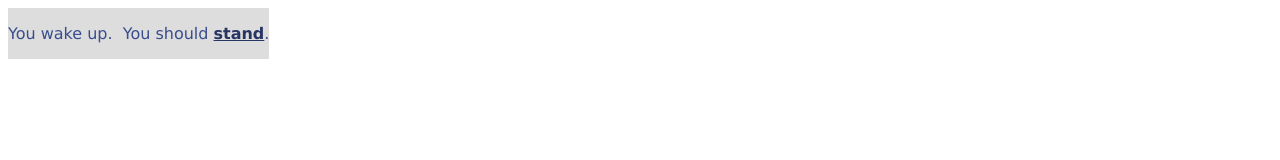
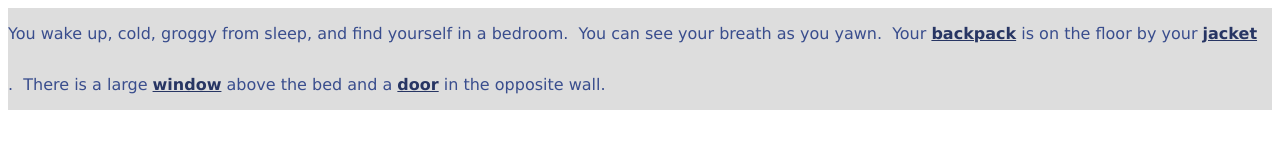
Before and after one commit to NonaPeach/zombie-rpg, a plain HTML site: page index.html in a window 1280 px wide. Drawn offline with Linux system fonts and the light colour scheme.

Commit message:
First success at moving between rooms

```diff
--- a/index.html
+++ b/index.html
@@ -12,16 +12,19 @@
         <script src="modules/badge.js"></script>
         <script src="modules/character.js"></script>
         <script>
-            $(init);
-            function init () {
+            $(document).ready(function () {
+                // init modules
                 Game.init();
+                Player.init();
                 Item.init();
-                Location.init();
                 Zombie.init();
                 Character.init();
+                Location.init();
                 Badge.init();
-                Player.init();
-            };
+
+                // Start the game
+                Player.wakeUp();
+            });
         </script>
     </head>
     <body></body>
--- a/modules/game.js
+++ b/modules/game.js
@@ -4,12 +4,10 @@ var Game = {
     init: function () {
         console.log('Game init');
 
-        // Create game div
-        var game = $('<div />', { id: 'game' });
+        // Create game and history divs
+        var game = $('<div />', { id: 'game' }),
+            history = $('<div />', { id: 'history' });
         $('body').append(game);
-
-        // Create history div
-        var history = $('<div />', { id: 'history' });
         game.prepend(history);
     },
 
@@ -27,38 +25,111 @@ var Game = {
 
     createCurrentText: function (text) {
         var newDiv = $('<div />', { id: 'current' }),
-            newText = this.createTextEl(text);
+            newText = this.createText(text);
 
         newDiv.append(newText);
         return newDiv;
     },
 
-    createTextEl: function (text) {
+    createText: function (text) {
         return $('<p />', { class: 'text', text: text });
     },
 
-    // Takes a jQuery element and the word to make into a link.
-    // Removes the original text from the element and replaces
-    // it with new p elements containing the text and keyword.
-    makeKeyword: function (el, keyword) {
+    // Takes a jQuery element and the current location. Removes the original
+    // text from the element and replaces it with new p elements for each
+    // keyword and each text segment between keywords.
+    makeKeywords: function (el, loc) {
+        var keys = loc.items.concat(loc.movement);
+        console.log(keys);
+        if (!keys) {
+            alert(`There are no keys for ${loc.name}`);
+        } else {
             var self = this,
+                keywords = [],
                 textEl = el.find('p:first'),
-            textFragments = textEl.text().split(keyword);
+                text = textEl.text(),
+                words = text.split(/[\s,.]+/),
+                word,
+                keywordEl,
+                textFragments = [];
+
+            for (i = 0; i < keys.length; i++) {
+                keywords.push(keys[i].keyword);
+            }
+
+            // Get the text fragments between keywords
+            for (i = 0; i < words.length; i++) {
+                if (keywords.includes(words[i])) {
+                    var splitText = text.split(words[i]);
+                    textFragments.push(splitText[0]);
+                    text = splitText[1];
+
+                    // If that's the last keyword, exit loop
+                    if (textFragments.length === keywords.length) {
+                        textFragments.push(text);
+                        break;
+                    }
+                }
+            }
+
+            // Remove the single string of text prior to replacing it
+            textEl.remove();
+
+            for (i = 0; i < textFragments.length; i++) {
+                var kw = keywords[i];
+                el.append(this.createText(textFragments[i]));
+
+                if (kw) {
                     keywordEl = $('<p />', {
                         class: 'text keyword',
-                text: keyword
+                        text: kw
                     });
 
+                    // Find the location keyword that corresponds to what was clicked
+                    var clickedLocation = loc.movement.filter(key => {
+                            return key.keyword === kw;
+                        });
+
+                    // Confirm no more than one keyword was found
+                    if (clickedLocation.length > 1) {
+                        alert('Something went wrong.  There are too many locations for the keyword ${kw}.');
+                    } else if (clickedLocation.length === 1) {
+                        clickedLocation = clickedLocation[0];
+                    } else {
+                        clickedLocation = null;
+                    }
+
+                    // Find the item keyword that corresponds to what was clicked
+                    var clickedItem = loc.items.filter(key => {
+                        return key.keyword === kw;
+                    });
+
+                    // Confirm no more than one keyword was found
+                    if (clickedItem.length > 1) {
+                        alert('Something went wrong.  There are too many items for the keyword ${kw}.');
+                    } else if (clickedItem.length === 1) {
+                        clickedItem = clickedItem[0];
+                    } else {
+                        clickedItem = null;
+                    }
+
+                    if (clickedLocation){
                         keywordEl.click(function () {
                             self.moveCurrentToHistory();
-            self.newCurrent();
+                            clickedLocation.location.enter();
                         });
+                    // } else if (clickedItem){
+                    //     keywordEl.click(function () {
+                    //         self.moveCurrentToHistory();
+                    //         clickedLocation.enter();
+                    //     });
+                    }
 
-        textEl.remove();
-        el.append(this.createTextEl(textFragments[0]));
                     el.append(keywordEl);
-        el.append(this.createTextEl(textFragments[1]));
-        return el
+                }
+            }
+        }
+        return el;
     },
 
     moveCurrentToHistory: function () {
@@ -72,12 +143,20 @@ var Game = {
         history.append(current);
     },
 
-    newCurrent: function () {
+    newCurrent: function (location) {
         var game = this.getGame(),
-            newThing = this.createCurrentText('You are standing in a bedroom.');
+            current = this.createCurrentText(location.getText()),
+            keywords = [];
+        current = this.makeKeywords(current, location);
+        current.attr('id', 'current');
+        game.append(current);
+    },
 
-        newThing = this.makeKeyword(newThing, 'bedroom');
-        newThing.attr('id', 'current');
-        game.append(newThing);
+    newItemKeyword: function (keyword, item) {
+        return  { keyword, item };
+    },
+
+    newMovementKeyword: function (keyword, location) {
+        return { keyword, location };
     }
 };
--- a/modules/location.js
+++ b/modules/location.js
@@ -1,8 +1,51 @@
 var Location = {
     // Settings
+    items: [],
+    // keywords: [],
+    movement: [],
+    name: null,
+    npc: null,
     visited: false,
+    visit1: null,
+    visitN: null,
+    z: {
+        alive: null,
+        dead: null
+    },
 
     init: function () {
         console.log('Location init');
+    },
+
+    getText: function () {
+        return this.visited ? this.visitN : this.visit1
+    },
+
+    enter: function () {
+        console.log(`Entering ${this.name}`);
+        Game.moveCurrentToHistory();
+        Game.newCurrent(this);
+        Player.setLocation(this);
+        this.visited = true;
     }
 };
+
+var FarmBedroom = Object.create(Location);
+var FarmHall = Object.create(Location);
+
+// Farmhouse bedroom - starting location
+FarmBedroom.name = 'Farm Bedroom';
+FarmBedroom.items = [
+    Game.newItemKeyword('backpack', 'backpack'),
+    Game.newItemKeyword('jacket', 'jacket'),
+    Game.newItemKeyword('window', 'window')
+];
+FarmBedroom.movement = [Game.newMovementKeyword('door', FarmHall)];
+FarmBedroom.visit1 = 'You wake up, cold, groggy from sleep, and find yourself in a bedroom.  You can see your breath as you yawn.  Your jacket is on the floor by your backpack.  There is a large window above the bed and a door in the opposite wall.';
+FarmBedroom.visitN = 'You are back in the bedroom where you woke up this morning.  The window is letting in a bright, white light.  There is a door.';
+
+// Farmhouse upstairs hallway
+FarmHall.name = 'Farm Hall';
+FarmHall.movement = [Game.newMovementKeyword('bedroom', FarmBedroom)];
+FarmHall.visit1 = 'You leave the bedroom and find yourself in a hallway at the top of a set of stairs.  There are two other doors.'
+FarmHall.visitN = 'You are outside the bedroom where you woke up this morning.  There are two other doors.'
--- a/modules/player.js
+++ b/modules/player.js
@@ -13,11 +13,11 @@ var Player = {
     },
     difficulty: null,
     grabbed: false,
-    hp: 10,
+    hp: 0,
     inv: [],
     kills: 0,
     location: null,
-    warmth: 3,
+    warmth: 0,
 
     // Event tracking
     drankBeer: false,
@@ -27,15 +27,22 @@ var Player = {
 
     init: function () {
         console.log('Player init');
-        this.wakeUp();
+        this.hp = 10;
+        this.warmth = 3;
+        this.setLocation(FarmBedroom);
     },
 
     wakeUp: function () {
         console.log('Waking up');
-        var game = Game.getGame(),
-            start = Game.createCurrentText('You wake up.  You should stand.');
+        // var game = Game.getGame(),
+        //     start = Game.createCurrentText('You wake up.  You should stand.');
 
-        start = Game.makeKeyword(start, 'stand');
-        game.append(start);
+        // start = Game.makeKeyword(start, 'stand');
+        // game.append(start);
+        this.location.enter();
+    },
+
+    setLocation: function (loc) {
+        this.location = loc;
     }
 };
--- a/resources/style.css
+++ b/resources/style.css
@@ -8,7 +8,7 @@
     color: #394d8d;
     float: left;
     font-family: Verdana, sans-serif;
-    white-space: pre;
+    white-space: pre-wrap;
 }
 
 .keyword {
```
Lines whose indentation alone changed are shown as unchanged.
